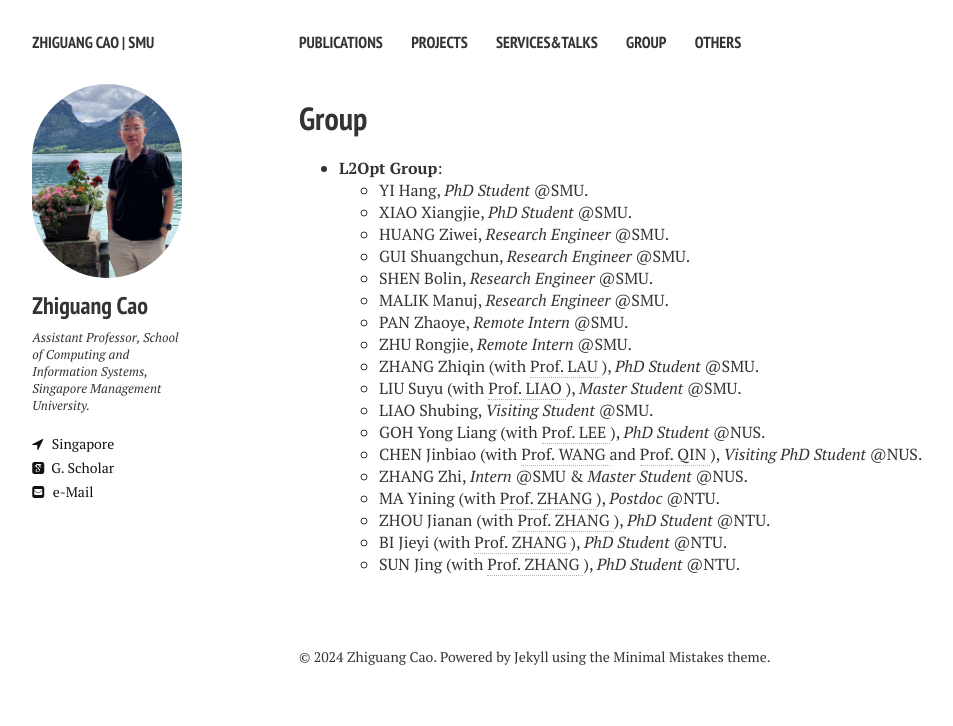
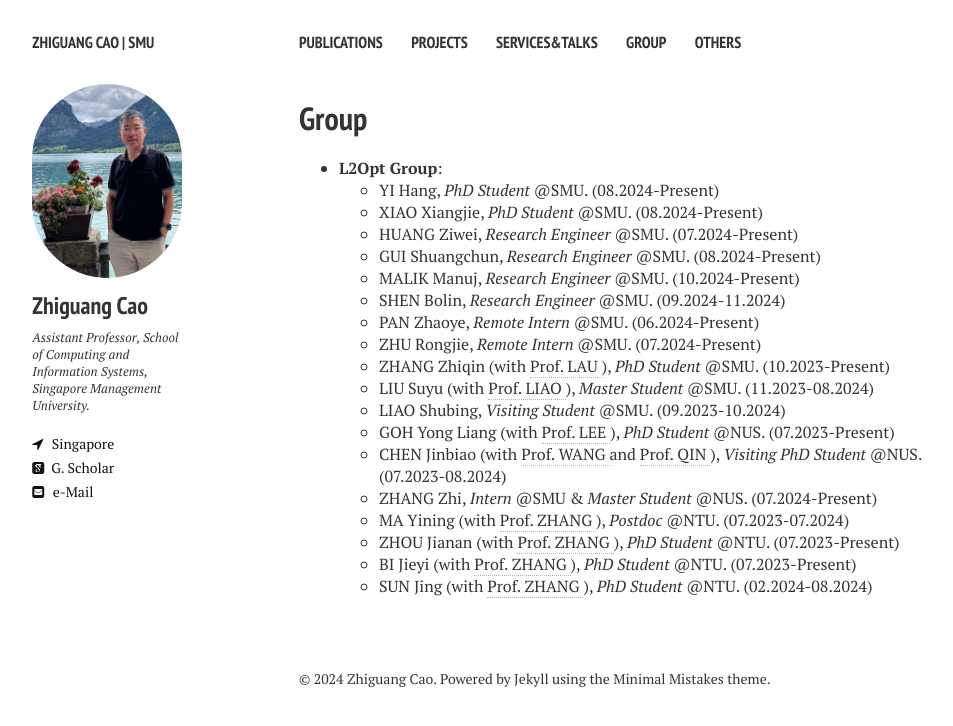
Before and after one commit to zhiguangcaosg/zhiguangcaosg.github.io, a Jekyll site: the page built from group.md, in a window 1280 px wide. Shown: the top 726 px of the page, without its empty margins (21-974 px from the left). Built offline with Jekyll 4.4.1, drawn with Linux system fonts in a browser that asks for light colours; nearby versions of some CDN libraries.

Commit message:
Update group.md

```diff
--- a/group.md
+++ b/group.md
@@ -19,41 +19,41 @@ comments: false
 <li>
 <b>L2Opt Group</b>:
 	<ul>
-	<li> YI Hang, <i>PhD Student</i> @SMU.
+	<li> YI Hang, <i>PhD Student</i> @SMU. (08.2024-Present)
 	</li>
-        <li> XIAO Xiangjie, <i>PhD Student</i> @SMU.
+        <li> XIAO Xiangjie, <i>PhD Student</i> @SMU. (08.2024-Present)
 	</li>
-	<li> HUANG Ziwei, <i>Research Engineer</i> @SMU.
+	<li> HUANG Ziwei, <i>Research Engineer</i> @SMU. (07.2024-Present)
 	</li>
-	<li> GUI Shuangchun, <i>Research Engineer</i> @SMU.
+	<li> GUI Shuangchun, <i>Research Engineer</i> @SMU. (08.2024-Present)
 	</li>
-	<li> SHEN Bolin, <i>Research Engineer</i> @SMU.
+	<li> MALIK Manuj, <i>Research Engineer</i> @SMU. (10.2024-Present)
 	</li>
-	<li> MALIK Manuj, <i>Research Engineer</i> @SMU.
+	<li> SHEN Bolin, <i>Research Engineer</i> @SMU. (09.2024-11.2024)
 	</li>
-	<li> PAN Zhaoye, <i>Remote Intern</i> @SMU.
+	<li> PAN Zhaoye, <i>Remote Intern</i> @SMU. (06.2024-Present)
 	</li>
-	<li> ZHU Rongjie, <i>Remote Intern</i> @SMU.
+	<li> ZHU Rongjie, <i>Remote Intern</i> @SMU. (07.2024-Present)
 	</li>
-	<li> ZHANG Zhiqin (with <a href="http://www.mysmu.edu/faculty/hclau/" target="_blank"> Prof. LAU </a>), <i>PhD Student</i> @SMU.
+	<li> ZHANG Zhiqin (with <a href="http://www.mysmu.edu/faculty/hclau/" target="_blank"> Prof. LAU </a>), <i>PhD Student</i> @SMU. (10.2023-Present)
 	</li>
-        <li> LIU Suyu (with <a href="https://liziliao.github.io/" target="_blank"> Prof. LIAO </a>), <i>Master Student</i> @SMU.
+        <li> LIU Suyu (with <a href="https://liziliao.github.io/" target="_blank"> Prof. LIAO </a>), <i>Master Student</i> @SMU. (11.2023-08.2024)
 	</li>
-	<li> LIAO Shubing, <i>Visiting Student</i> @SMU.
+	<li> LIAO Shubing, <i>Visiting Student</i> @SMU. (09.2023-10.2024)
 	</li>
-        <li> GOH Yong Liang (with <a href="https://www.comp.nus.edu.sg/~leews/" target="_blank"> Prof. LEE </a>), <i>PhD Student</i> @NUS.
+        <li> GOH Yong Liang (with <a href="https://www.comp.nus.edu.sg/~leews/" target="_blank"> Prof. LEE </a>), <i>PhD Student</i> @NUS. (07.2023-Present)
 	</li>
-	<li> CHEN Jinbiao (with <a href="https://cse.sysu.edu.cn/content/2551" target="_blank"> Prof. WANG </a> and  <a href="https://cde.nus.edu.sg/isem/staff/qin-hanzhang/" target="_blank"> Prof. QIN </a>), <i>Visiting PhD Student</i> @NUS.
+	<li> CHEN Jinbiao (with <a href="https://cse.sysu.edu.cn/content/2551" target="_blank"> Prof. WANG </a> and  <a href="https://cde.nus.edu.sg/isem/staff/qin-hanzhang/" target="_blank"> Prof. QIN </a>), <i>Visiting PhD Student</i> @NUS. (07.2023-08.2024)
 	</li>
-	<li> ZHANG Zhi, <i>Intern</i> @SMU & <i>Master Student</i> @NUS.
+	<li> ZHANG Zhi, <i>Intern</i> @SMU & <i>Master Student</i> @NUS. (07.2024-Present)
 	</li>
-      	<li> MA Yining (with <a href="https://personal.ntu.edu.sg/zhangj/" target="_blank"> Prof. ZHANG </a>), <i>Postdoc</i> @NTU.
+      	<li> MA Yining (with <a href="https://personal.ntu.edu.sg/zhangj/" target="_blank"> Prof. ZHANG </a>), <i>Postdoc</i> @NTU. (07.2023-07.2024)
 	</li>
-	<li> ZHOU Jianan (with <a href="https://personal.ntu.edu.sg/zhangj/" target="_blank"> Prof. ZHANG </a>), <i>PhD Student</i> @NTU.
+	<li> ZHOU Jianan (with <a href="https://personal.ntu.edu.sg/zhangj/" target="_blank"> Prof. ZHANG </a>), <i>PhD Student</i> @NTU. (07.2023-Present)
 	</li>
-        <li> BI Jieyi (with <a href="https://personal.ntu.edu.sg/zhangj/" target="_blank"> Prof. ZHANG </a>), <i>PhD Student</i> @NTU.
+        <li> BI Jieyi (with <a href="https://personal.ntu.edu.sg/zhangj/" target="_blank"> Prof. ZHANG </a>), <i>PhD Student</i> @NTU. (07.2023-Present)
 	</li>
-        <li> SUN Jing (with <a href="https://personal.ntu.edu.sg/zhangj/" target="_blank"> Prof. ZHANG </a>), <i>PhD Student</i> @NTU.
+        <li> SUN Jing (with <a href="https://personal.ntu.edu.sg/zhangj/" target="_blank"> Prof. ZHANG </a>), <i>PhD Student</i> @NTU. (02.2024-08.2024)
 	</li>
 
 	</ul>
```
